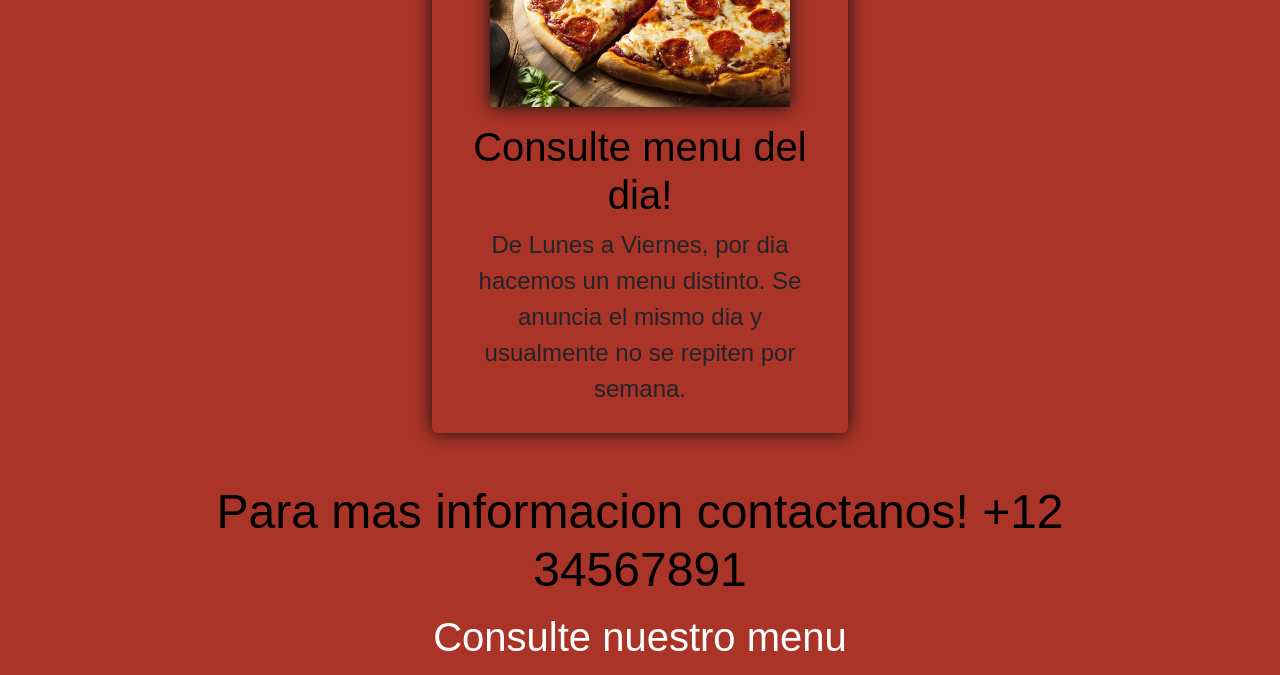
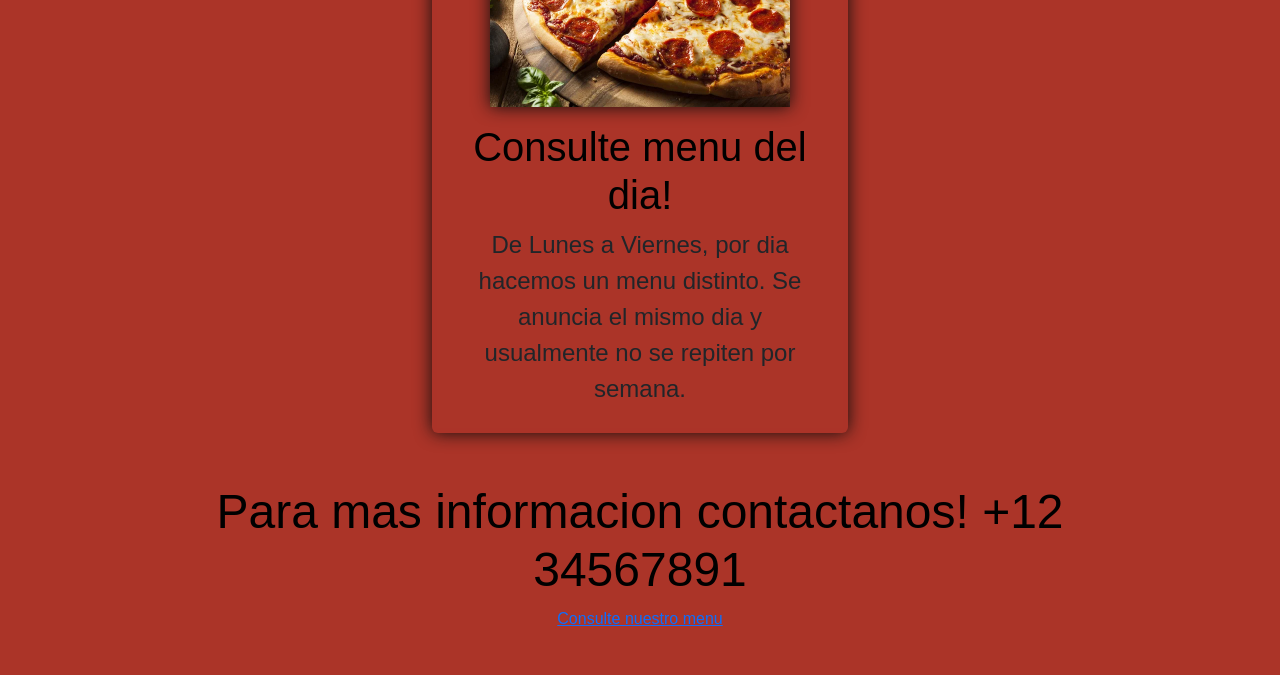
Before and after one commit to Thomcamera/RotiseriaAlsina, a website: page index.html in a window 1280 px wide. Shown: the part 866-1541 px from the top of the page. Drawn offline with nearby package versions, Linux system fonts and the light colour scheme; a web font is replaced by a local one.

Commit message:
Arreglo comunes 3

```diff
--- a/SCSS/_comunes.scss
+++ b/SCSS/_comunes.scss
@@ -66,16 +66,17 @@
     h2 {
         font-size: 3rem;
     }
+  }
+
+  .info-link {
     a {
       font-size: 2.5rem;
       text-decoration: none;
-        color: white;
       &:hover {
         color: goldenrod;
       }
   }
   }
-
 //   REDES
 .padre-redes {
     display: flex;
--- a/index.html
+++ b/index.html
@@ -88,7 +88,7 @@
   <section class="container info-padre">
      <div class="mas-info">
         <h2> Para mas informacion contactanos! +12 34567891</h2>
-        <a href="pages/menu.html">Consulte nuestro menu</a>
+        <a class="info-link" href="pages/menu.html">Consulte nuestro menu</a>
     </div>
   </section>
 
```
Also changed, not shown: CSS/styles.css, 1 other file. Lines whose indentation alone changed are shown as unchanged.
